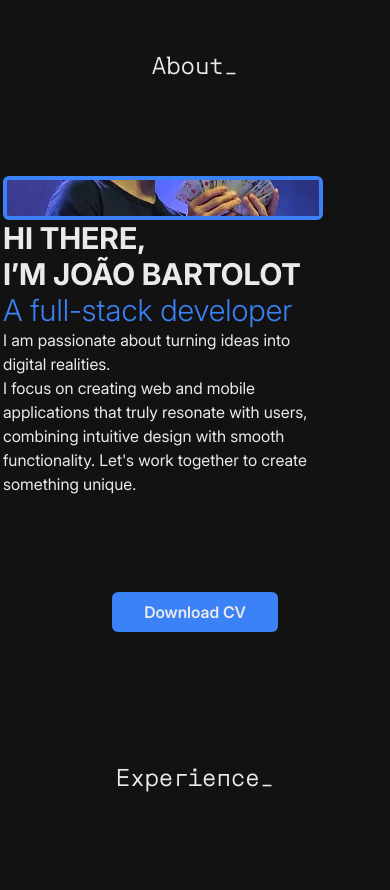
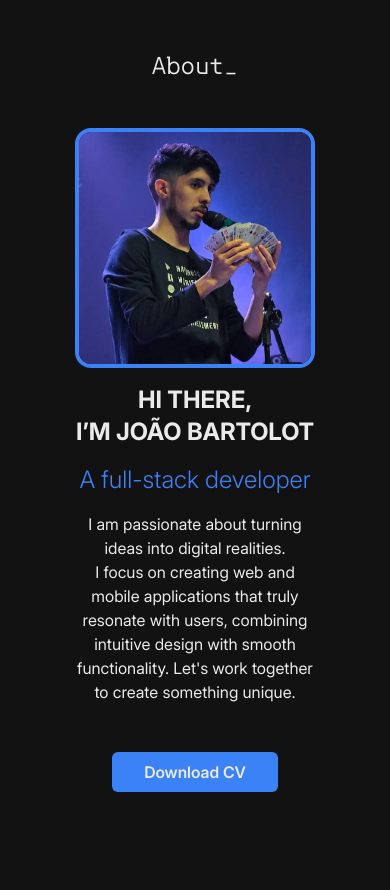
Before and after one commit to joaobartolot/portfolio, a React (Vite) app: page / in a window 390 px wide. Shown: the part 860-1750 px from the top of the page. Built offline with nearby package versions, Linux system fonts and the light colour scheme.

Commit message:
Made about responsive

```diff
--- a/src/components/About.tsx
+++ b/src/components/About.tsx
@@ -7,21 +7,21 @@ const About = () => {
 			className="flex flex-col justify-center items-center w-full py-16"
 		>
 			<div className="font-display text-2xl">About_</div>
-			<div className="flex flex-col md:flex-row my-24 max-h-80 space-x-16">
-				<div className="border-4 max-h-80 max-w-80 aspect-square border-secondary rounded-md overflow-hidden">
+			<div className="flex flex-col md:flex-row justify-center items-center my-12 space-y-4 md:space-x-16 max-w-60 md:max-w-max">
+				<div className="border-4 max-w-60 md:max-w-80 aspect-square border-secondary rounded-2xl overflow-hidden">
 					<img
 						src="about.webp"
 						alt="Me"
 						className="w-full h-full object-cover"
 					/>
 				</div>
-				<div className="flex flex-col justify-between text-start">
-					<div className="text-3xl font-bold">
+				<div className="flex flex-col justify-between items-center md:items-start text-center md:text-start space-y-4 md:space-y-0">
+					<div className="text-2xl md:text-3xl font-bold">
 						HI THERE,
 						<br />
 						I’M JOÃO BARTOLOT
 					</div>
-					<div className="font-light w-full text-3xl text-secondary">
+					<div className="font-light w-full text-2xl md:text-3xl text-secondary">
 						A full-stack developer
 					</div>
 					<div className="max-w-xs">
```
